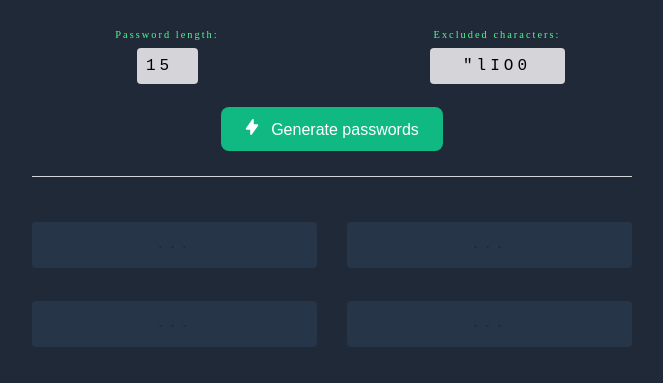
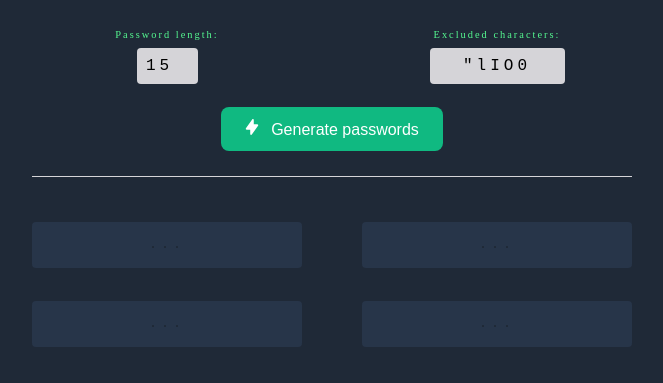
Before and after one commit to iburzynski/scrimba, a plain HTML site: page password-gen/index.html in a window 1280 px wide. Shown: the part 242-625 px from the top of the page, without its empty margins (308-971 px from the left). Drawn offline with Linux system fonts and the light colour scheme.

```diff
--- a/password-gen/index.css
+++ b/password-gen/index.css
@@ -105,7 +105,7 @@ label {
   font-family: monospace;
   letter-spacing: .25rem;
   display: grid;
-  gap: .5em 5%;
+  gap: .5em 10%;
   grid-template-columns: 1fr 1fr;
   margin-bottom: 2em;
 }
```
Also changed, not shown: password-gen/index.html (+1 -0 lines).
